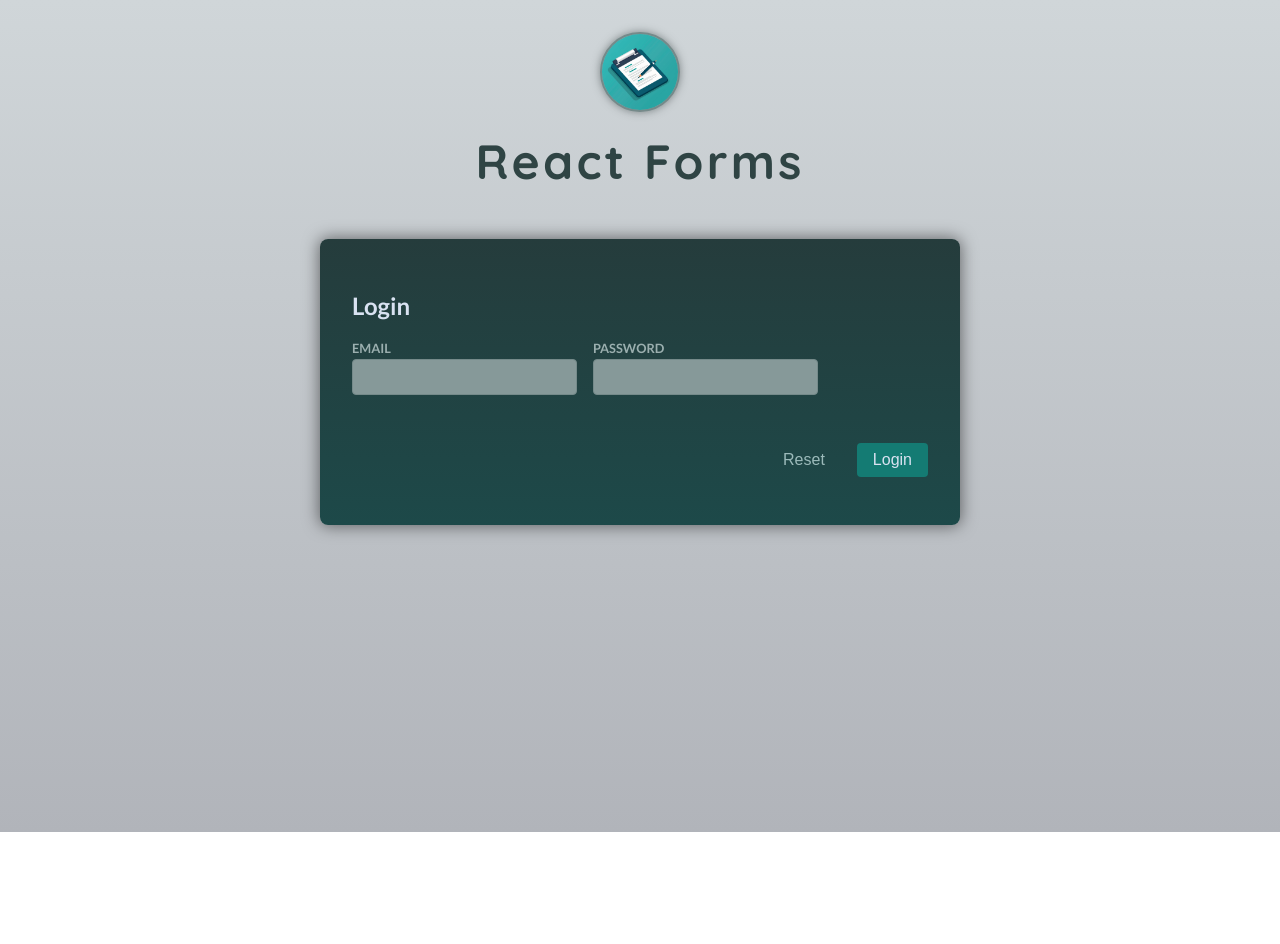
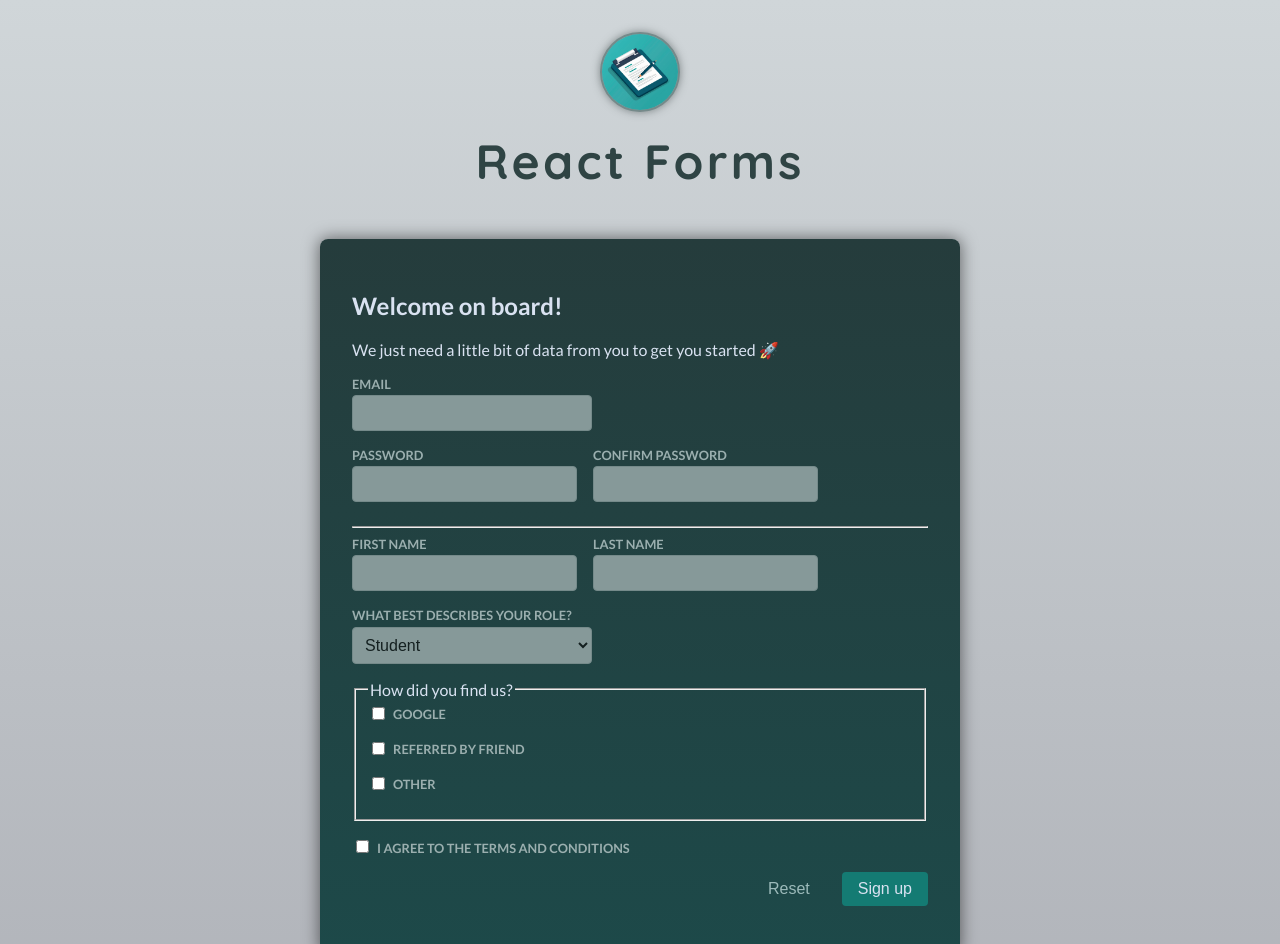
Before and after one commit to arekpl28/react_the_complete_guide, a React (Vite) app in the folder 16-forms-user-input/: page / in a window 1280 px wide. Shown: the top 944 px of the page. Before the commit the page ends 832 px from the top, so only its background shows below. Built offline with nearby package versions, Linux system fonts and the light colour scheme.

Commit message:
Validating input via built-in validation props

```diff
--- a/16-forms-user-input/src/App.jsx
+++ b/16-forms-user-input/src/App.jsx
@@ -1,12 +1,13 @@
 import Header from "./components/Header.jsx";
 import Login from "./components/Login.jsx";
+import SignUp from "./components/Signup.jsx";
 
 function App() {
   return (
     <>
       <Header />
       <main>
-        <Login />
+        <SignUp />
       </main>
     </>
   );
--- a/16-forms-user-input/src/components/SignUp.jsx
+++ b/16-forms-user-input/src/components/SignUp.jsx
@@ -6,6 +6,7 @@ export default function SignUp() {
     const acquisitionChannel = fd.getAll("acquisition");
     const data = Object.fromEntries(fd.entries());
     data.acquisition = acquisitionChannel;
+    console.log(data);
   }
 
   return (
@@ -15,13 +16,19 @@ export default function SignUp() {
 
       <div className="control">
         <label htmlFor="email">Email</label>
-        <input id="email" type="email" name="email" />
+        <input id="email" type="email" name="email" required />
       </div>
 
       <div className="control-row">
         <div className="control">
           <label htmlFor="password">Password</label>
-          <input id="password" type="password" name="password" />
+          <input
+            id="password"
+            type="password"
+            name="password"
+            required
+            minLength={4}
+          />
         </div>
 
         <div className="control">
@@ -30,6 +37,8 @@ export default function SignUp() {
             id="confirm-password"
             type="password"
             name="confirm-password"
+            required
+            minLength={4}
           />
         </div>
       </div>
@@ -50,7 +59,7 @@ export default function SignUp() {
 
       <div className="control">
         <label htmlFor="phone">What best describes your role?</label>
-        <select id="role" name="role">
+        <select id="role" name="role" required>
           <option value="student">Student</option>
           <option value="teacher">Teacher</option>
           <option value="employee">Employee</option>
@@ -89,8 +98,13 @@ export default function SignUp() {
 
       <div className="control">
         <label htmlFor="terms-and-conditions">
-          <input type="checkbox" id="terms-and-conditions" name="terms" />I
-          agree to the terms and conditions
+          <input
+            type="checkbox"
+            id="terms-and-conditions"
+            name="terms"
+            required
+          />
+          I agree to the terms and conditions
         </label>
       </div>
 
```
